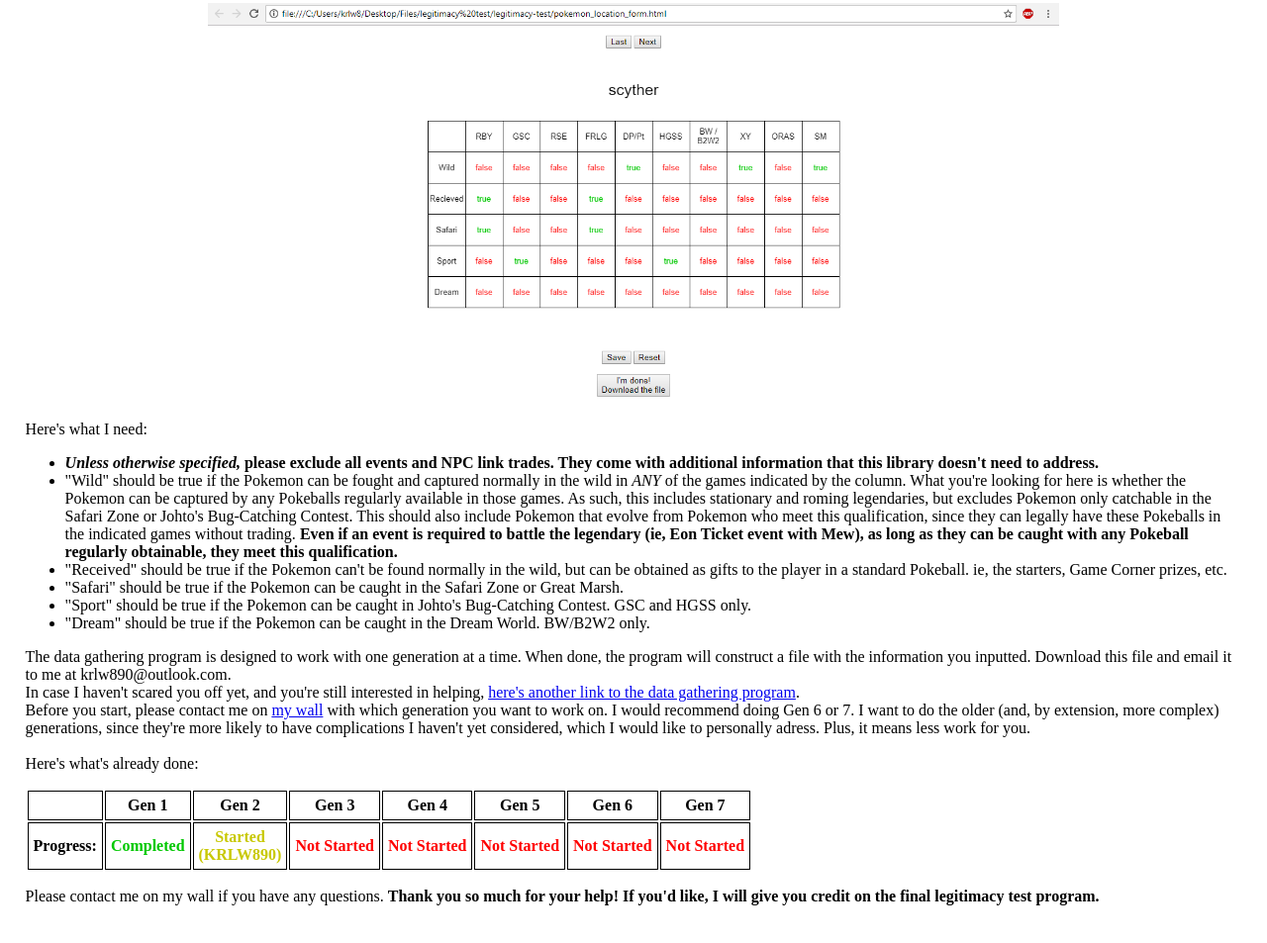
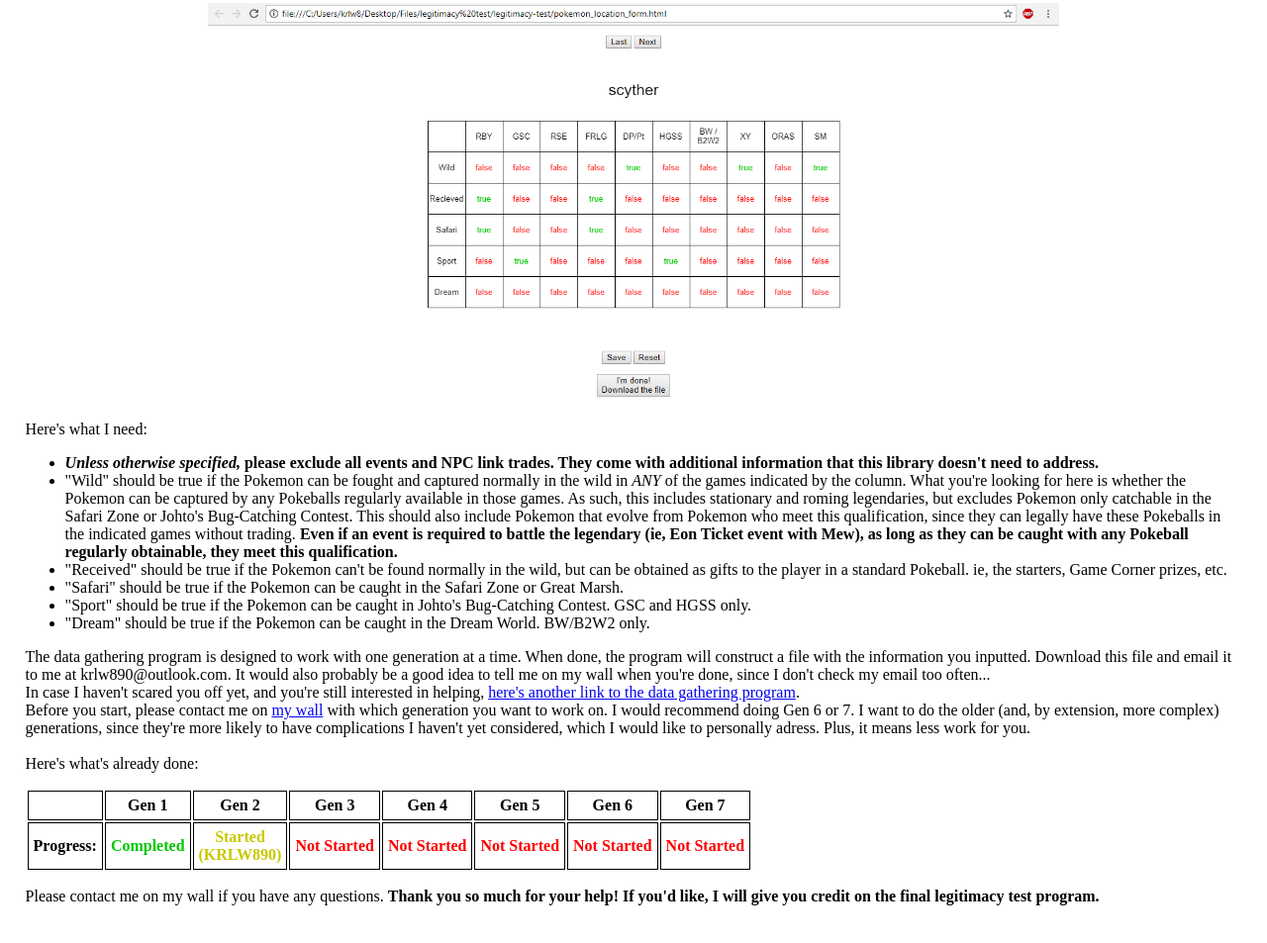
Before and after one commit to KRLW890/krlw890.github.io, a plain HTML site: page legitimacy-test/legit-test-data-collection.html in a window 1280 px wide. Shown: the part 187-1140 px from the top of the page at 99% size. Drawn offline with Linux system fonts and the light colour scheme.

Commit message:
added a little info

```diff
--- a/legitimacy-test/legit-test-data-collection.html
+++ b/legitimacy-test/legit-test-data-collection.html
@@ -20,7 +20,7 @@
         color: rgb(0, 200, 0);
     }
     .started {
-        color: rgb(200, 200, 0);
+         color: rgb(200, 200, 0);
     }
     .not-started {
         color: red;
@@ -50,7 +50,7 @@
     <li>"Dream" should be true if the Pokemon can be caught in the Dream World. BW/B2W2 only.
   </ul>
 
-  <p>The data gathering program is designed to work with one generation at a time. When done, the program will construct a file with the information you inputted. Download this file and email it to me at krlw890@outlook.com.<br>
+  <p>The data gathering program is designed to work with one generation at a time. When done, the program will construct a file with the information you inputted. Download this file and email it to me at krlw890@outlook.com. It would also probably be a good idea to tell me on my wall when you're done, since I don't check my email too often...<br>
      In case I haven't scared you off yet, and you're still interested in helping, <a href="https://krlw890.github.io/legitimacy-test/pokemon_location_form.html">here's another link to the data gathering program</a>.<br>
      Before you start, please contact me on <a href="https://pokemondb.net/pokebase/user/KRLW890/wall">my wall</a> with which generation you want to work on. I would recommend doing Gen 6 or 7. I want to do the older (and, by extension, more complex) generations, since they're more likely to have complications I haven't yet considered, which I would like to personally adress. Plus, it means less work for you.<br><br>
      Here's what's already done:</p>
```
